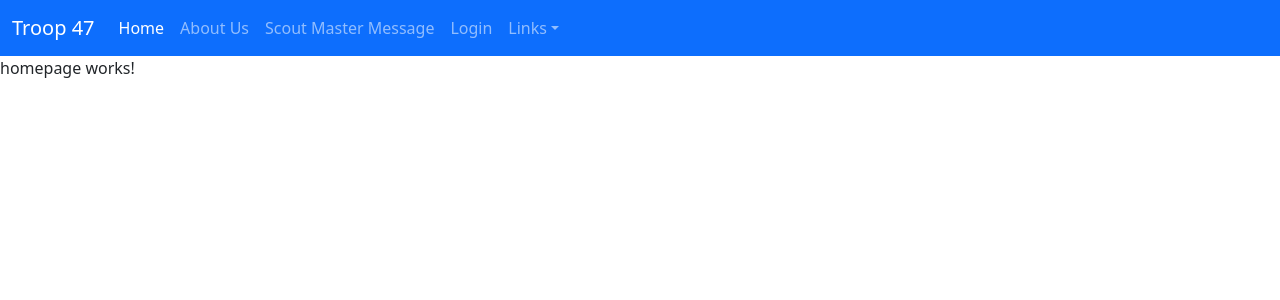
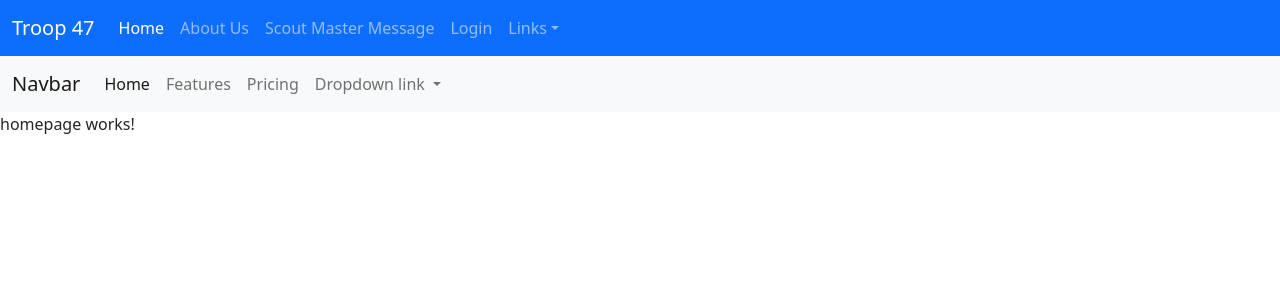
Before and after one commit to MarkBaldwinCode/Troop47, an Angular app: page / in a window 1280 px wide. Shown: the top 300 px of the page. Built offline with nearby package versions, Linux system fonts and the light colour scheme.

Commit message:
navbar work still

```diff
--- a/package.json
+++ b/package.json
@@ -21,7 +21,9 @@
         "@angular/router": "~13.0.0",
         "bootstrap": "^5.1.3",
         "express": "^4.17.1",
+        "jquery": "^3.6.0",
         "nodemon": "^2.0.15",
+        "popper.js": "^1.16.1",
         "rxjs": "~7.4.0",
         "tslib": "^2.3.0",
         "zone.js": "~0.11.4"
--- a/src/app/navbar/navbar.component.html
+++ b/src/app/navbar/navbar.component.html
@@ -35,3 +35,35 @@
         </div>
     </div>
 </nav>
+
+<nav class="navbar navbar-expand-lg navbar-light bg-light">
+    <div class="container-fluid">
+        <a class="navbar-brand" href="#">Navbar</a>
+        <button class="navbar-toggler" type="button" data-bs-toggle="collapse" data-bs-target="#navbarNavDropdown" aria-controls="navbarNavDropdown" aria-expanded="false" aria-label="Toggle navigation">
+        <span class="navbar-toggler-icon"></span>
+      </button>
+        <div class="collapse navbar-collapse" id="navbarNavDropdown">
+            <ul class="navbar-nav">
+                <li class="nav-item">
+                    <a class="nav-link active" aria-current="page" href="#">Home</a>
+                </li>
+                <li class="nav-item">
+                    <a class="nav-link" href="#">Features</a>
+                </li>
+                <li class="nav-item">
+                    <a class="nav-link" href="#">Pricing</a>
+                </li>
+                <li class="nav-item dropdown">
+                    <a class="nav-link dropdown-toggle" href="#" id="navbarDropdownMenuLink" role="button" data-bs-toggle="dropdown" aria-expanded="false">
+              Dropdown link
+            </a>
+                    <ul class="dropdown-menu" aria-labelledby="navbarDropdownMenuLink">
+                        <li><a class="dropdown-item" href="#">Action</a></li>
+                        <li><a class="dropdown-item" href="#">Another action</a></li>
+                        <li><a class="dropdown-item" href="#">Something else here</a></li>
+                    </ul>
+                </li>
+            </ul>
+        </div>
+    </div>
+</nav>
```
Also changed, not shown: 1 other file (tests, documents, lock files or other folders).
